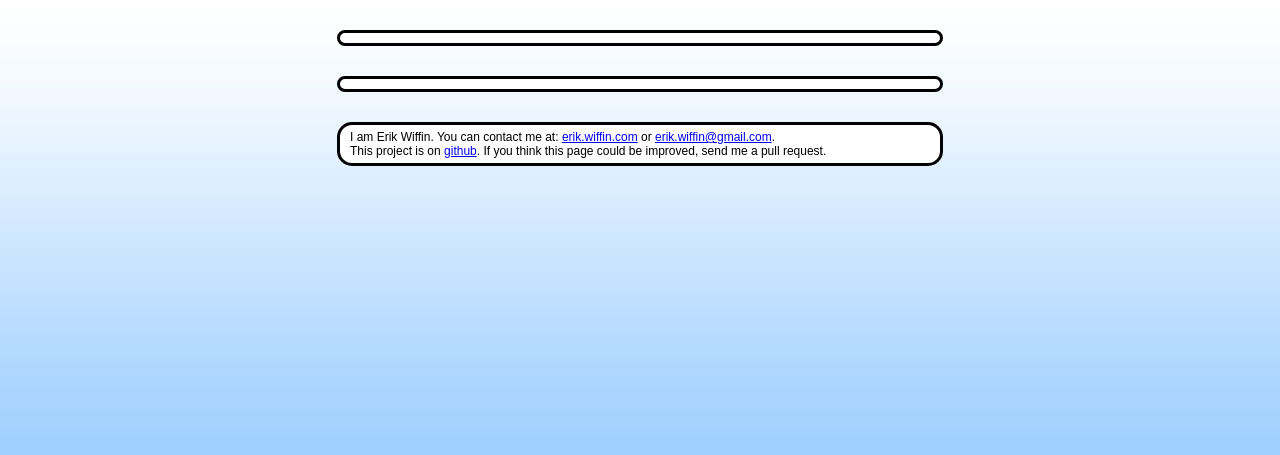
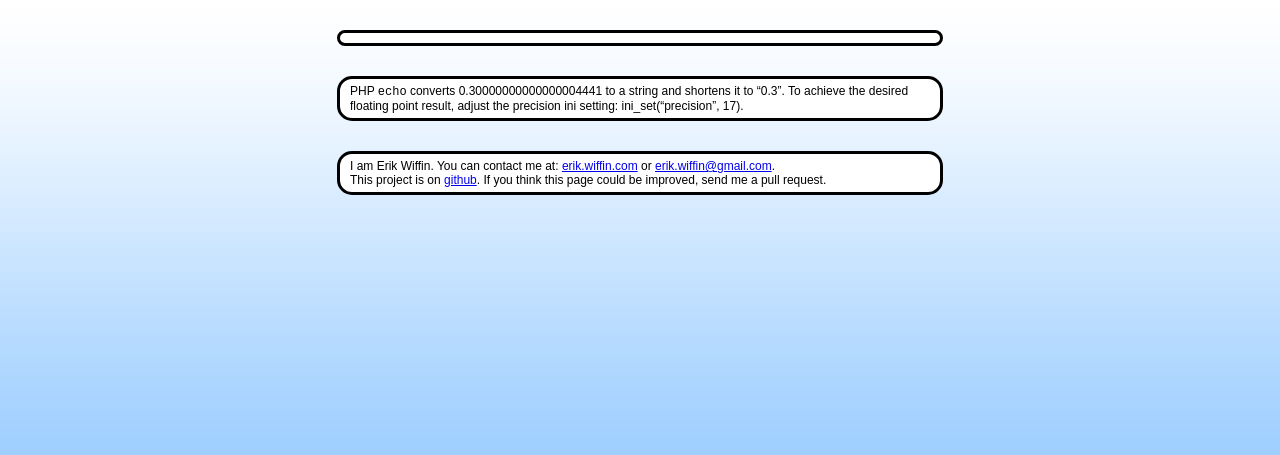
Before and after one commit to erikwiffin/0.30000000000000004, a Jekyll site: the page built from _posts/2017-04-30-php.md, in a window 1280 px wide. Shown: the top 455 px of the page. Built offline with Jekyll 4.4.1, drawn with Linux system fonts in a browser that asks for light colours.

Commit message:
Update 2017-04-30-php.md

```diff
--- a/_posts/2017-04-30-php.md
+++ b/_posts/2017-04-30-php.md
@@ -2,7 +2,10 @@
 layout: post
 title: "PHP"
 code: |-
+    echo .1 + .2;
     var_dump(.1 + .2);
 result: |-
+    0.3
     float(0.30000000000000004441)
 ---
+PHP `echo` converts 0.30000000000000004441 to a string and shortens it to "0.3". To achieve the desired floating point result, adjust the precision ini setting: ini_set("precision", 17).
```
